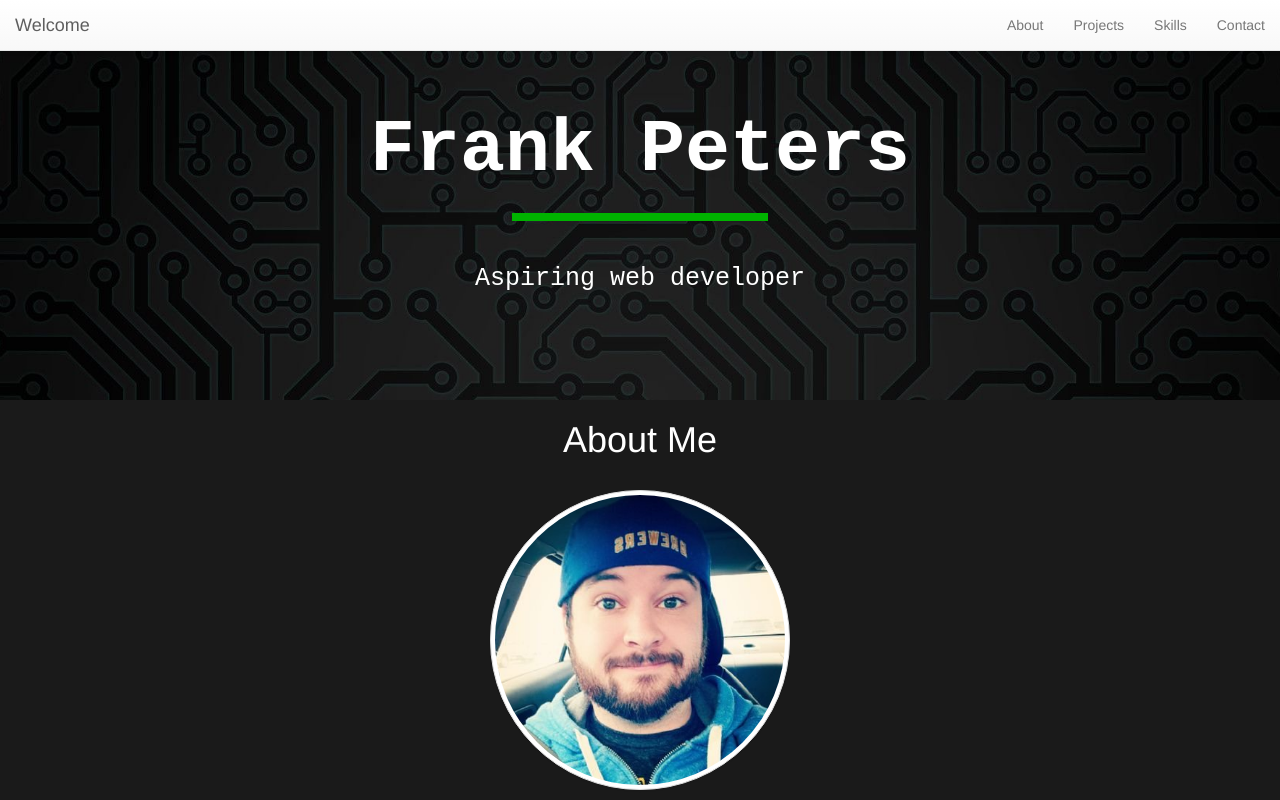
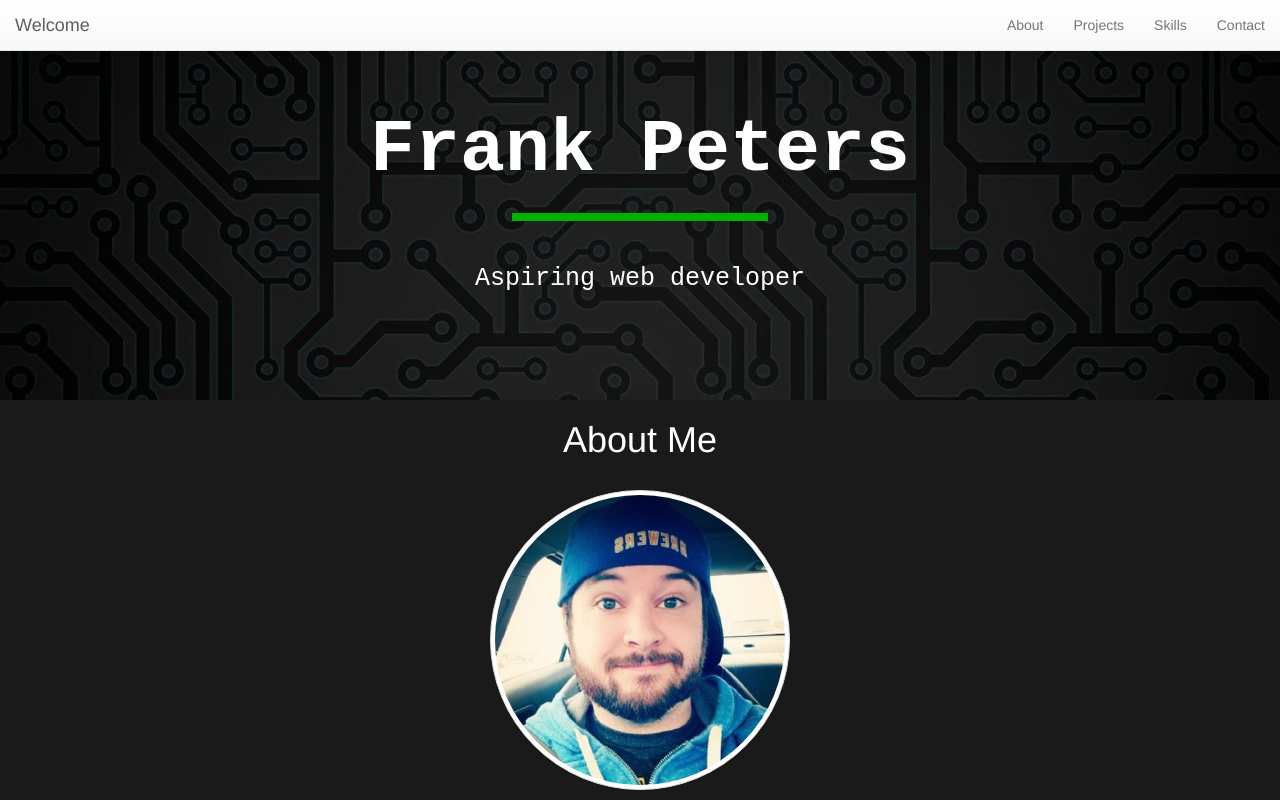
Before and after one commit to Frank8265/frank8265.github.io, a plain HTML site: page index.html in a window 1280 px wide. Shown: the top 800 px of the page. Drawn offline with nearby package versions, Linux system fonts and the light colour scheme.

Commit message:
Update design.css
got rid of welcome cover

```diff
--- a/design.css
+++ b/design.css
@@ -9,7 +9,8 @@
 	#welcome{
 	height: 50vh;
 	padding-top: 50px;
-
+	background-image: url('drop2.jpg');
+  background-size: cover;
 	}
 
 	#welcome h1{
@@ -25,13 +26,7 @@
 	font-size: 25px;
 	}
 
-	.bgSizeCover{
-  height: 450px;
-  background-image: url('drop2.jpg');
-  background-size: cover;
 
-  color: #000;
-	}
 
 
 
```
